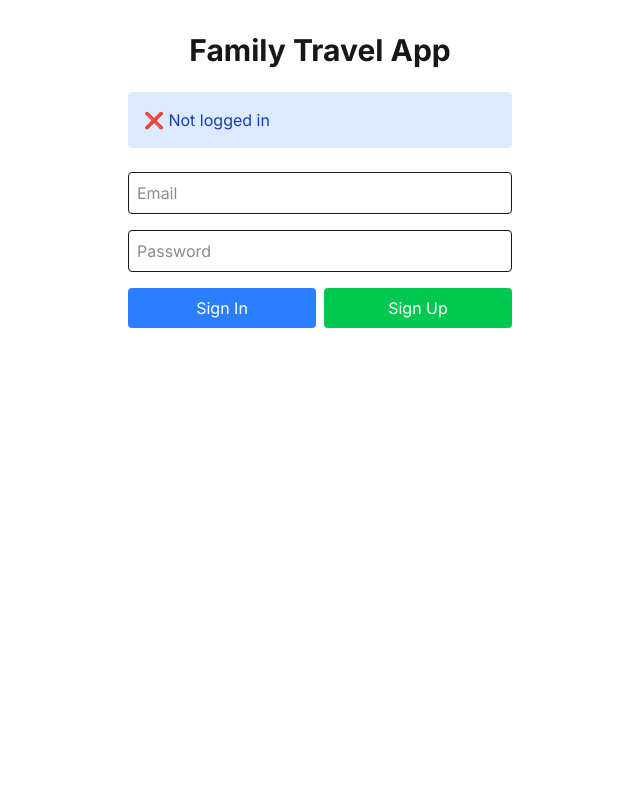
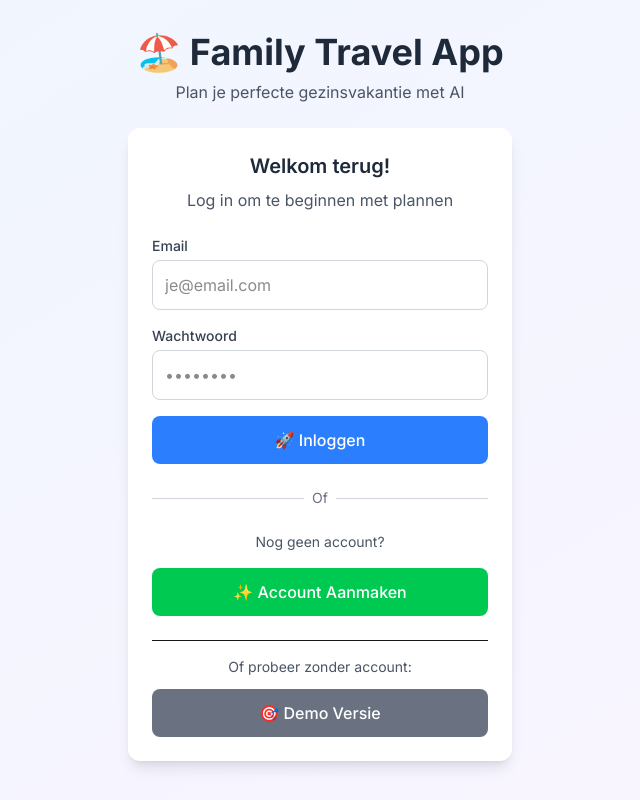
Before and after one commit to Time2codeAI/familytravel-ai, a Next.js app: page / in a window 1280 px wide. Shown: the whole page, without its empty margins (320-960 px from the left). Built offline with nearby package versions, Linux system fonts and the light colour scheme; no server answers.

Commit message:
ai assistant pages

```diff
--- a/src/app/page.tsx
+++ b/src/app/page.tsx
@@ -3,6 +3,7 @@
 import { supabase } from '@/lib/supabase/client'
 import { useEffect, useState } from 'react'
 import { User } from '@supabase/supabase-js'
+import Link from 'next/link'
 
 export default function Home() {
   const [user, setUser] = useState<User | null>(null)
@@ -63,63 +64,124 @@ export default function Home() {
   }
 
   return (
+    <div className="min-h-screen bg-gradient-to-br from-blue-50 to-purple-50">
       <div className="max-w-md mx-auto p-8 space-y-6">
-      <h1 className="text-3xl font-bold text-center">Family Travel App</h1>
+        <div className="text-center">
+          <h1 className="text-4xl font-bold text-gray-800 mb-2">🏖️ Family Travel App</h1>
+          <p className="text-gray-600">Plan je perfecte gezinsvakantie met AI</p>
+        </div>
 
         {user ? (
-        <div className="space-y-4">
-          <div className="p-4 bg-green-100 rounded">
-            <p className="text-green-800">✅ Logged in as: {user.email}</p>
+          <div className="bg-white rounded-xl shadow-lg p-6 space-y-4">
+            <div className="bg-green-100 border border-green-400 text-green-700 px-4 py-3 rounded">
+              ✅ Logged in as: {user.email}
+            </div>
+
+            {/* Navigation Menu */}
+            <div className="space-y-3">
+              <h2 className="text-lg font-semibold text-gray-800">🚀 Start Planning:</h2>
+
+              <Link
+                href="/assistant"
+                className="block w-full bg-blue-500 hover:bg-blue-600 text-white text-center py-3 px-4 rounded-lg font-medium transition-colors duration-200"
+              >
+                🤖 AI Reis Assistent
+              </Link>
+
+              <Link
+                href="/onboarding"
+                className="block w-full bg-purple-500 hover:bg-purple-600 text-white text-center py-3 px-4 rounded-lg font-medium transition-colors duration-200"
+              >
+                👨‍👩‍👧‍👦 Gezinsprofiel Instellen
+              </Link>
+
+              <Link
+                href="/trips"
+                className="block w-full bg-green-500 hover:bg-green-600 text-white text-center py-3 px-4 rounded-lg font-medium transition-colors duration-200"
+              >
+                🗺️ Mijn Reizen
+              </Link>
             </div>
 
             <button
               onClick={handleSignOut}
-            className="w-full bg-red-500 text-white p-2 rounded hover:bg-red-600"
+              className="w-full bg-red-500 hover:bg-red-600 text-white py-3 px-4 rounded-lg font-medium transition-colors duration-200"
             >
               Sign Out
             </button>
           </div>
         ) : (
-        <div className="space-y-6">
-          <div className="p-4 bg-blue-100 rounded">
-            <p className="text-blue-800">❌ Not logged in</p>
+          <div className="bg-white rounded-xl shadow-lg p-6 space-y-6">
+            <div className="text-center">
+              <h2 className="text-xl font-semibold text-gray-800 mb-2">Welkom terug!</h2>
+              <p className="text-gray-600">Log in om te beginnen met plannen</p>
             </div>
 
-          <form className="space-y-4">
+            <form onSubmit={handleSignIn} className="space-y-4">
+              <div>
+                <label className="block text-sm font-medium text-gray-700 mb-1">Email</label>
                 <input
                   type="email"
-              placeholder="Email"
                   value={email}
                   onChange={(e) => setEmail(e.target.value)}
-              className="w-full p-2 border rounded"
+                  placeholder="je@email.com"
+                  className="w-full p-3 border border-gray-300 rounded-lg focus:ring-2 focus:ring-blue-500 focus:border-transparent"
+                  required
                 />
+              </div>
 
+              <div>
+                <label className="block text-sm font-medium text-gray-700 mb-1">Wachtwoord</label>
                 <input
                   type="password"
-              placeholder="Password"
                   value={password}
                   onChange={(e) => setPassword(e.target.value)}
-              className="w-full p-2 border rounded"
+                  placeholder="••••••••"
+                  className="w-full p-3 border border-gray-300 rounded-lg focus:ring-2 focus:ring-blue-500 focus:border-transparent"
+                  required
                 />
-
-            <div className="flex gap-2">
-              <button
-                onClick={handleSignIn}
-                className="flex-1 bg-blue-500 text-white p-2 rounded hover:bg-blue-600"
-              >
-                Sign In
-              </button>
+              </div>
 
               <button
-                onClick={handleSignUp}
-                className="flex-1 bg-green-500 text-white p-2 rounded hover:bg-green-600"
+                type="submit"
+                className="w-full bg-blue-500 hover:bg-blue-600 text-white py-3 px-4 rounded-lg font-medium transition-colors duration-200"
               >
-                Sign Up
+                🚀 Inloggen
               </button>
+            </form>
+
+            <div className="relative">
+              <div className="absolute inset-0 flex items-center">
+                <div className="w-full border-t border-gray-300" />
               </div>
+              <div className="relative flex justify-center text-sm">
+                <span className="px-2 bg-white text-gray-500">Of</span>
+              </div>
+            </div>
+
+            <form onSubmit={handleSignUp} className="space-y-4">
+              <p className="text-center text-sm text-gray-600">Nog geen account?</p>
+              <button
+                type="submit"
+                className="w-full bg-green-500 hover:bg-green-600 text-white py-3 px-4 rounded-lg font-medium transition-colors duration-200"
+              >
+                ✨ Account Aanmaken
+              </button>
             </form>
+
+            {/* Demo Access */}
+            <div className="border-t pt-4">
+              <p className="text-center text-sm text-gray-600 mb-3">Of probeer zonder account:</p>
+              <Link
+                href="/assistant"
+                className="block w-full bg-gray-500 hover:bg-gray-600 text-white text-center py-3 px-4 rounded-lg font-medium transition-colors duration-200"
+              >
+                🎯 Demo Versie
+              </Link>
+            </div>
           </div>
         )}
       </div>
+    </div>
   )
 }
```
Lines whose indentation alone changed are shown as unchanged.
